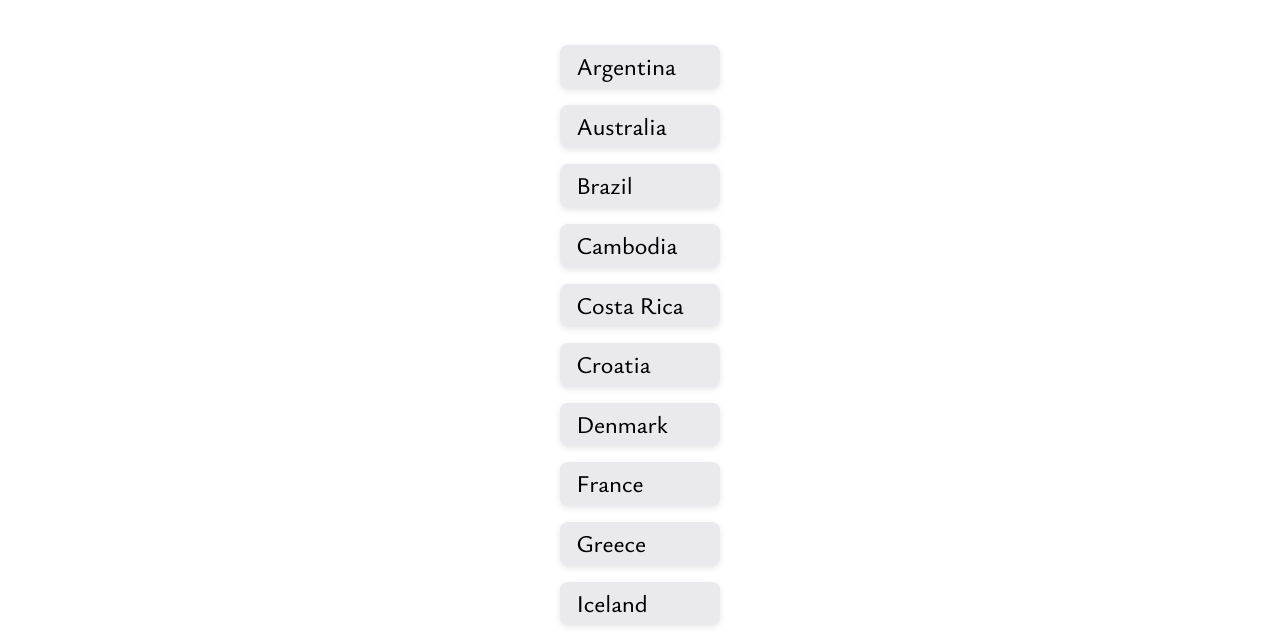
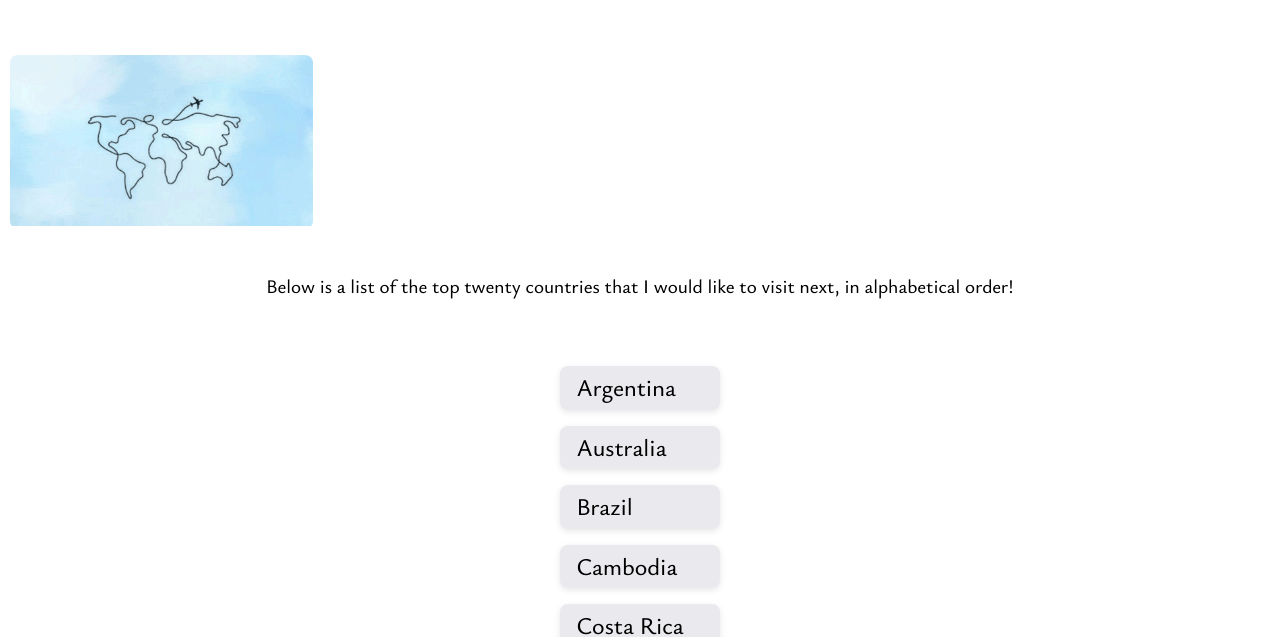
Before and after one commit to maayanchashper/idm221-mdc389, a plain HTML site: page bucket_list.html in a window 1280 px wide. Shown: the part 173-810 px from the top of the page. Drawn offline with Linux system fonts and the light colour scheme.

Commit message:
💄 Additions and Changes
💄 Added and changed some things to make site look even better

```diff
--- a/bucket_list.html
+++ b/bucket_list.html
@@ -36,6 +36,16 @@
 
     <main>
         <h1>Bucket List</h1>
+
+    <!--Image-->
+    <div class="image-wrapper">
+        <div class="image-container">
+            <img alt="Me" src="bucket_list_pics/Optimized/BL5.png" width="400">
+        </div>
+</div>
+
+        <p> Below is a list of the top twenty countries that I would like to visit next, in alphabetical order! </p>
+
         <ul class="bucket-list">
             <li>Argentina</li>
             <li>Australia</li>
```
Also changed, not shown: about_me.html (+1 -0 lines), bucket_list_pics/Optimized/BL5.png (added).
